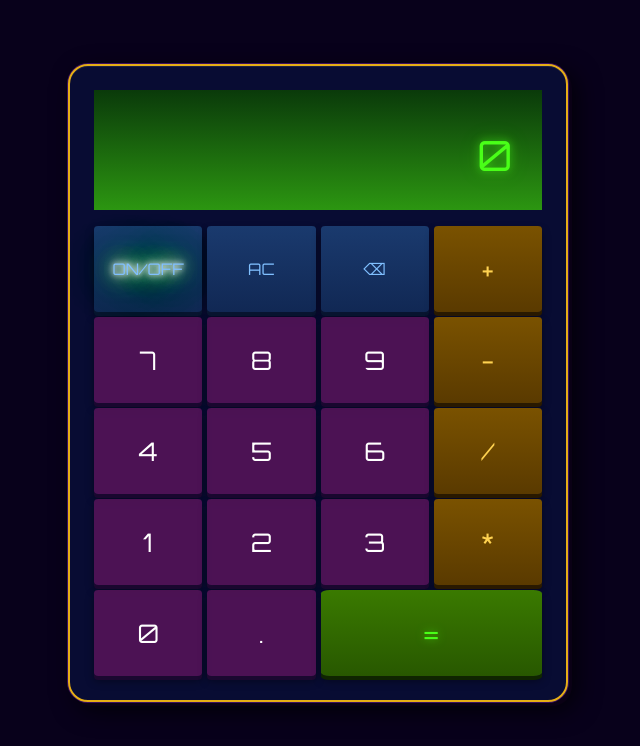
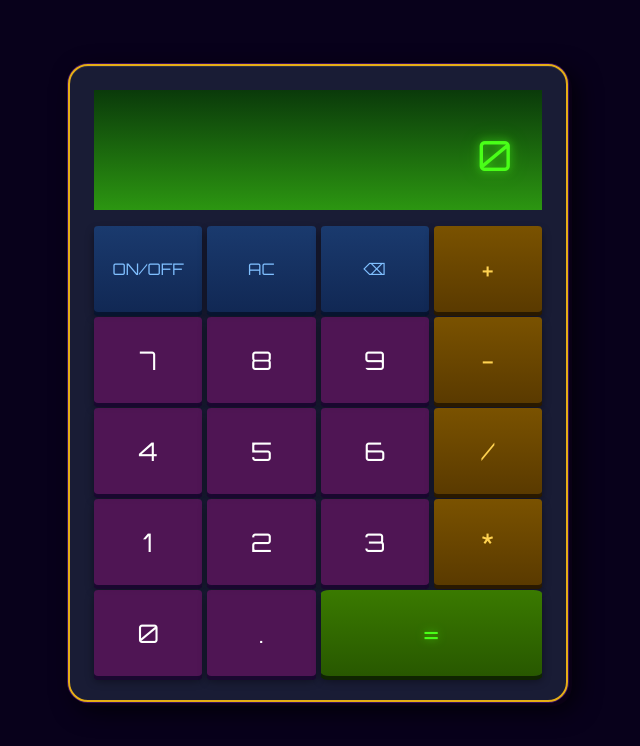
Before and after one commit to SiBONS/calculator, a plain HTML site: page index.html in a window 1280 px wide. In both pictures the pointer is over the button "ON/OFF". Shown: the whole page, without its empty margins (322-962 px from the left). Drawn offline with Linux system fonts and the light colour scheme.

Commit message:
Changed the color and hover

```diff
--- a/style.css
+++ b/style.css
@@ -16,7 +16,7 @@ body {
     padding: 1.5em;
     border: 2px solid rgb(230, 174, 22);
     border-radius: 20px;
-    background-color: #080c33;
+    background-color: #191c35;
      box-shadow:
     0 0 0 1px #3a1060,
     4px 4px 0px #0a0015,
@@ -65,14 +65,6 @@ body {
   box-shadow: 0 1px 0 #000;
 }
 
-.button:hover {
-    background-color: rgb(9, 41, 83);
-  text-shadow: 0 0 5px #FFF, 0 0 10px #FFF, 0 0 15px #FFF, 0 0 20px #49ff18, 0 0 30px #49FF18, 0 0 40px #49FF18, 0 0 55px #49FF18, 0 0 75px #49ff18;
-  transition: 450ms ease-in-out;
-}
-
-
-
 .equals {
     grid-column: span 2;
 }
@@ -94,3 +86,9 @@ body {
   text-shadow: 0 0 8px rgba(73,255,24,0.5);
   box-shadow: 0 4px 0 #0f2500, 0 5px 8px rgba(0,0,0,0.4);
 }
+
+.button:hover {
+    background-color: rgb(9, 41, 83);
+
+  transition: 450ms ease-in-out;
+}
```
